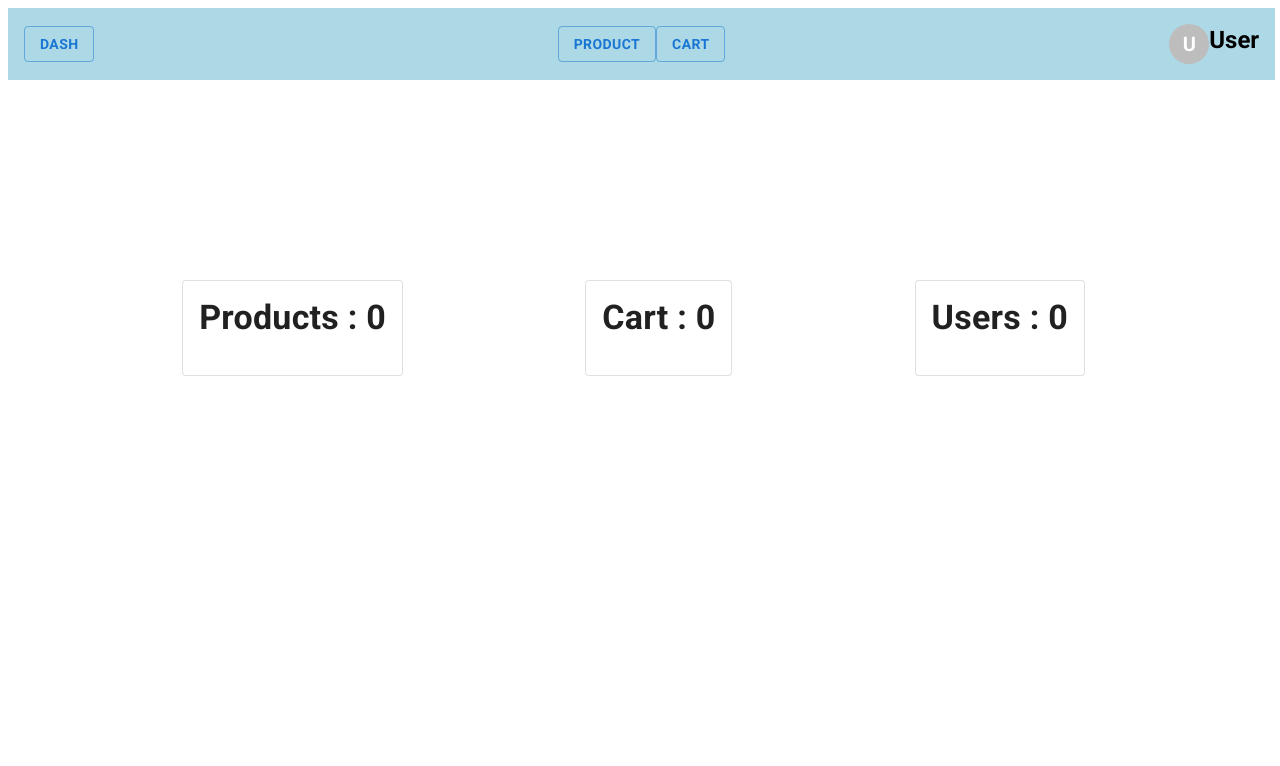
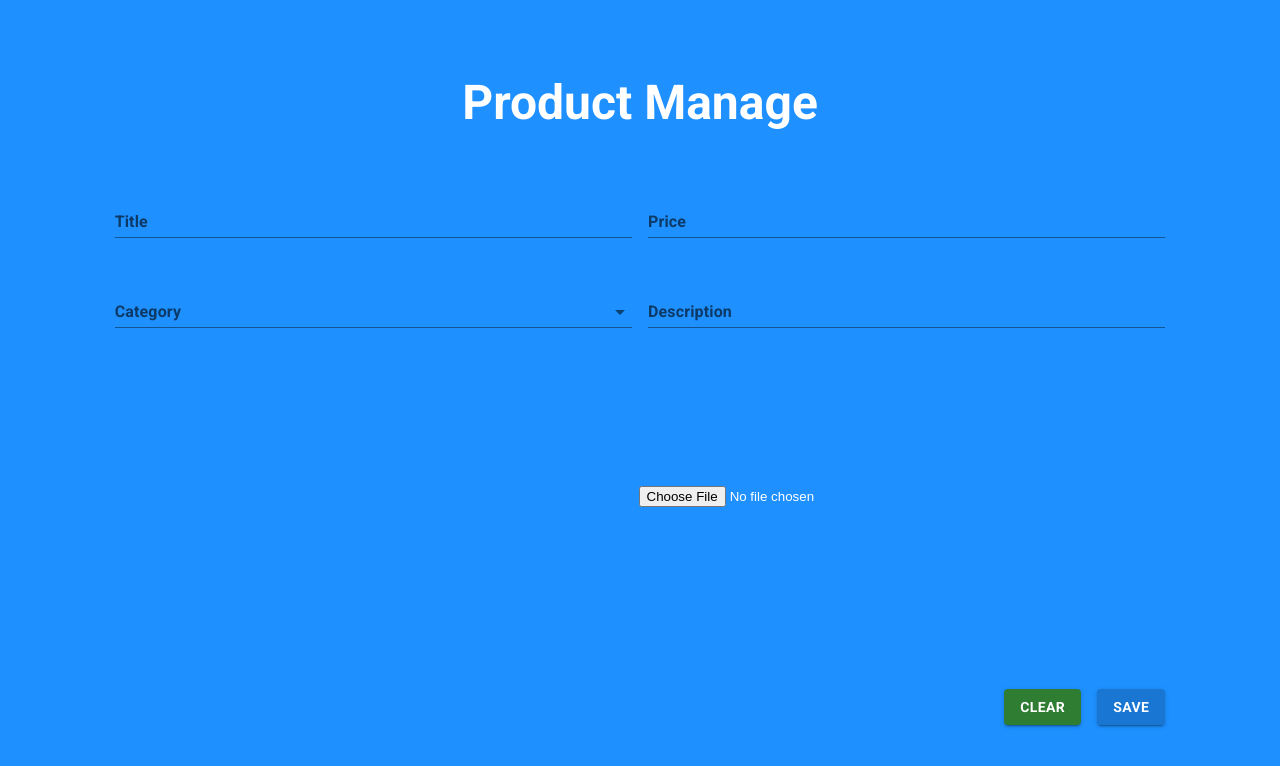
Before and after one commit to Hypertext-Assassin-RSS/Assignment_01, a React (Create React App) app: page / in a window 1280 px wide. Shown: the top 766 px of the page. Built offline with nearby package versions, Linux system fonts and the light colour scheme.

Commit message:
add product manager

```diff
--- a/src/App.js
+++ b/src/App.js
@@ -3,11 +3,13 @@ import './App.css';
 import Login from "./page/Login/Login";
 import Register from "./page/Register/Register";
 import Dashbord from "./page/Dashboard/Dashbord";
+import Product from "./page/Product/Product";
+import File from "./component/FileUpload";
 
 function App() {
   return (
     <div className="App">
-     <Dashbord/>
+     <Product/>
     </div>
   );
 }
--- /dev/null
+++ b/src/component/FileUpload.js
@@ -0,0 +1,43 @@
+import React, { useState } from "react";
+
+function File() {
+    const [file, setFile] = useState();
+    function handleChange(e) {
+        console.log(e.target.files);
+        setFile(URL.createObjectURL(e.target.files[0]));
+    }
+    const  Container = {
+        display:"flex",
+        justifyContent:"center",
+        alignItems:"center",
+        flexDirection:"row",
+    }
+
+    const ImageContainer = {
+        display:"flex",
+        position:"relative",
+        width:"250px",
+        height:"250px"
+    }
+
+    const input = {
+        position: "relative",
+        width: "750px",
+        height: "20px"
+    }
+
+    return (
+        <div style={Container}>
+            <div style={ImageContainer}>
+                <img src={file} />
+            </div>
+            <div style={input}>
+                <input type="file" onChange={handleChange}  />
+            </div>
+
+        </div>
+
+    );
+}
+
+export default File;
--- /dev/null
+++ b/src/page/Product/Product.js
@@ -0,0 +1,66 @@
+
+
+import {Component} from "react";
+import {Autocomplete, Avatar, Button, Grid, TextField, Typography} from "@mui/material";
+import File from "../../component/FileUpload";
+
+class Product extends Component{
+
+    constructor(props, context) {
+        super(props, context);
+    }
+
+    render() {
+        const Container = {
+            display:"flex",
+            justifyContent:"center",
+            alignItems:"center",
+            flexDirection:'column',
+            width:"100vw",
+            height:"100vh",
+            color: "white",
+            backgroundColor: "DodgerBlue",
+        }
+
+
+        return(
+            <div style={Container}>
+                <Grid container spacing={2} lg={10}>
+                    <Grid item xs={8} lg={12}>
+                        <Typography variant="h3" gutterBottom component="div">
+                            Product Manage
+                        </Typography>
+                    </Grid>
+                    <Grid item xs={8} lg={6}>
+                        <TextField id="standard-basic" label="Title" variant="standard" fullWidth={true}/>
+                    </Grid>
+                    <Grid item xs={8} lg={6}>
+                        <TextField id="standard-basic" label="Price" variant="standard" fullWidth={true}/>
+                    </Grid>
+                    <Grid item xs={8} lg={6}>
+                        <Autocomplete
+                            disablePortal
+                            id="combo-box-demo"
+                            fullWidth={true}
+                            renderInput={(params) => (
+                                <TextField {...params} label="Category" variant="standard" />
+                            )} options={''} />
+                    </Grid>
+                    <Grid item xs={8} lg={6}>
+                        <TextField id="standard-textarea" label="Description" placeholder="Placeholder" multiline variant="standard" fullWidth={true}/>
+                    </Grid>
+                    <Grid item xs={8} lg={12} justifyContent={"flex-start"}>
+                        <File/>
+                    </Grid>
+                    <Grid item xs={12} sm={12} md={12} lg={12} display={"flex"} justifyContent={"flex-end"} alignItems={"flex-end"} >
+                        <Button variant="contained" color={"success"}>Clear</Button>
+                        <Button variant="contained"  style={{marginLeft:"1rem"}}>Save</Button>
+                    </Grid>
+                </Grid>
+
+            </div>
+        )
+    }
+}
+
+export  default Product
```
